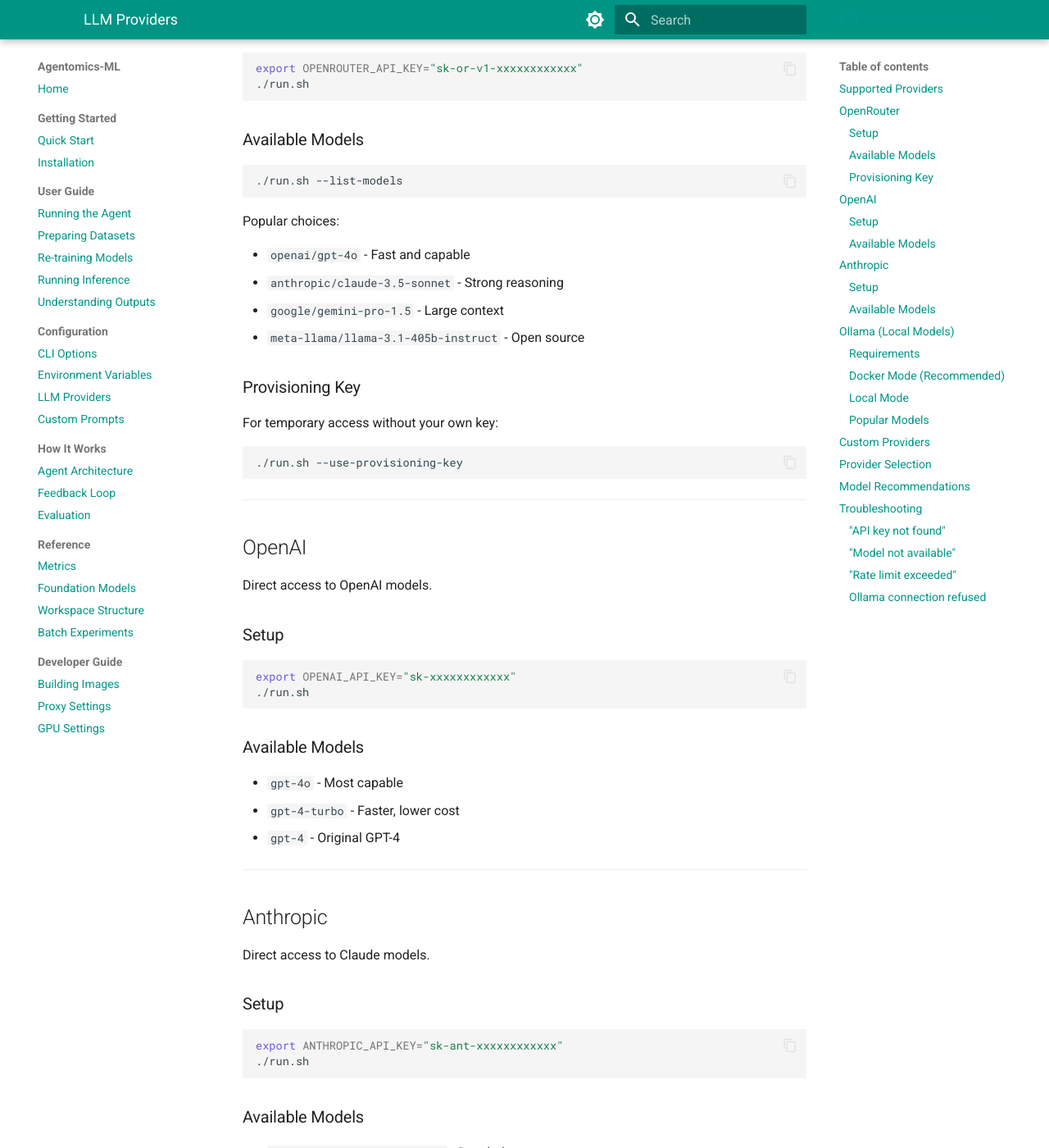
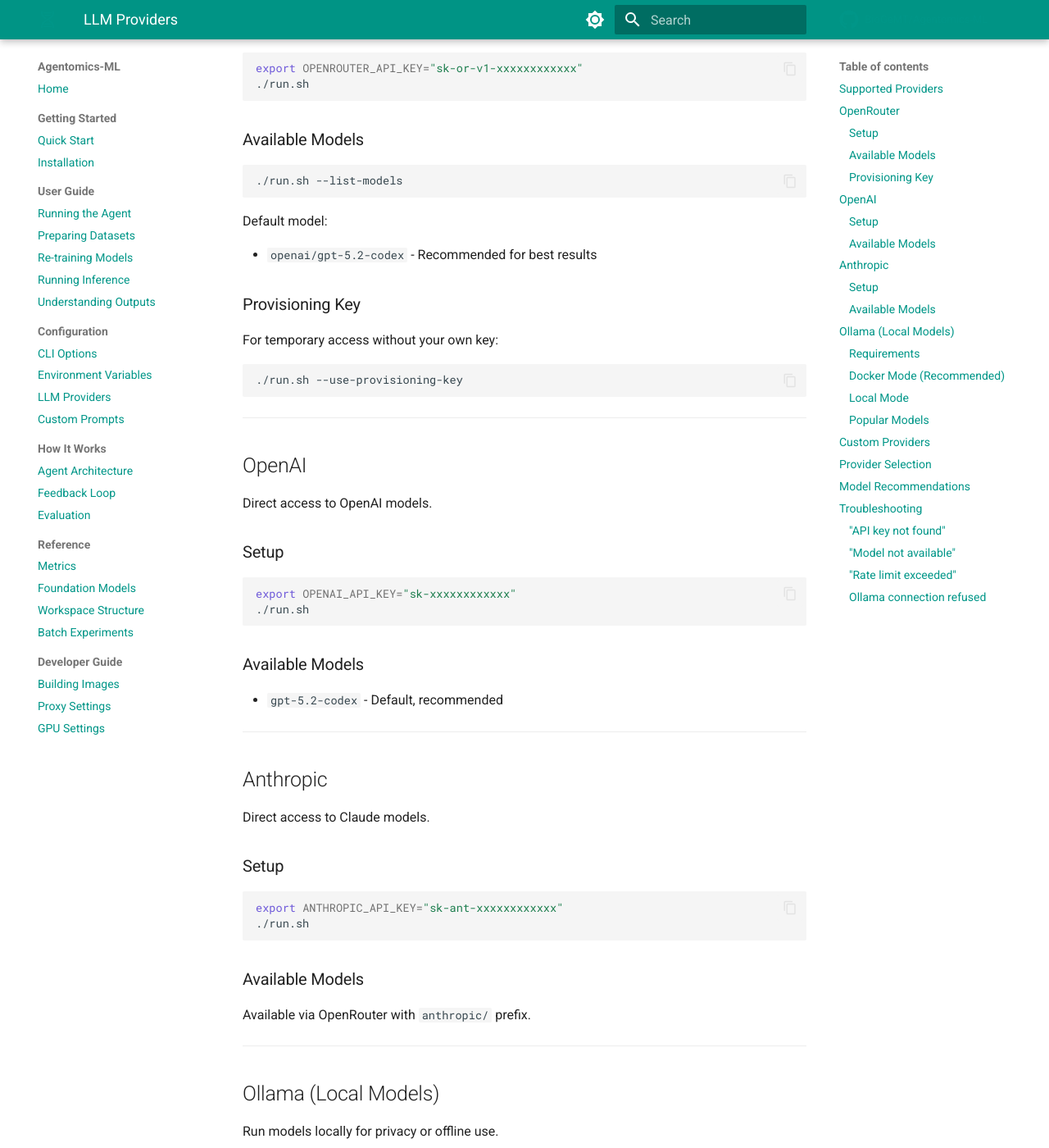
Before and after one commit to BioGeMT/agentomics-ml, an MkDocs documentation site: the page built from docs/configuration/providers.md, in a window 1280 px wide and 1400 px high, scrolled down 671 px. Shown: the whole window at 82% size. Built offline with MkDocs 1.6.1 and Material for MkDocs 9.7.7, drawn with Linux system fonts in a browser that asks for light colours; comment, search, counter and statistics services are not loaded; some of the changed text lies outside the part shown.

Commit message:
Update examples to use gpt-5.2-codex

````diff
--- a/docs/configuration/providers.md
+++ b/docs/configuration/providers.md
@@ -7,9 +7,9 @@
 | Provider | Environment Variable | Models |
 |----------|---------------------|--------|
 | [OpenRouter](https://openrouter.ai/) | `OPENROUTER_API_KEY` | 100+ models |
-| [OpenAI](https://openai.com/) | `OPENAI_API_KEY` | GPT-4, GPT-4o, etc. |
+| [OpenAI](https://openai.com/) | `OPENAI_API_KEY` | gpt-5.2-codex |
 | [Anthropic](https://anthropic.com/) | `ANTHROPIC_API_KEY` | Claude 3.5, Claude 3, etc. |
-| [Ollama](https://ollama.ai/) | Local setup | Llama, Mixtral, etc. |
+| [Ollama](https://ollama.ai/) | Local setup | Local models |
 
 ## OpenRouter
 
@@ -28,12 +28,9 @@
 ./run.sh --list-models
 ```
 
-Popular choices:
+Default model:
 
-- `openai/gpt-4o` - Fast and capable
-- `anthropic/claude-3.5-sonnet` - Strong reasoning
-- `google/gemini-pro-1.5` - Large context
-- `meta-llama/llama-3.1-405b-instruct` - Open source
+- `openai/gpt-5.2-codex` - Recommended for best results
 
 ### Provisioning Key
 
@@ -58,9 +55,7 @@
 
 ### Available Models
 
-- `gpt-4o` - Most capable
-- `gpt-4-turbo` - Faster, lower cost
-- `gpt-4` - Original GPT-4
+- `gpt-5.2-codex` - Default, recommended
 
 ---
 
@@ -77,9 +72,7 @@
 
 ### Available Models
 
-- `claude-3-5-sonnet-20241022` - Best balance
-- `claude-3-opus-20240229` - Most capable
-- `claude-3-haiku-20240307` - Fastest
+Available via OpenRouter with `anthropic/` prefix.
 
 ---
 
@@ -90,7 +83,7 @@
 ### Requirements
 
 1. Install [Ollama](https://ollama.ai/)
-2. Pull a model: `ollama pull llama3.1:70b`
+2. Pull a model: `ollama pull <model-name>`
 
 ### Docker Mode (Recommended)
 
@@ -126,10 +119,7 @@
 
 ### Popular Models
 
-- `llama3.1:70b` - Strong general purpose
-- `mixtral:8x7b` - Fast mixture of experts
-- `codellama:34b` - Code-focused
-- `deepseek-coder:33b` - Code generation
+Run `ollama list` to see available models.
 
 ---
 
@@ -172,10 +162,8 @@
 
 | Use Case | Recommended Model |
 |----------|-------------------|
-| Best quality | `anthropic/claude-3.5-sonnet` or `openai/gpt-4o` |
-| Budget-friendly | `openai/gpt-4o-mini` or `anthropic/claude-3-haiku` |
-| Privacy/Offline | `llama3.1:70b` via Ollama |
-| Large datasets | `google/gemini-pro-1.5` (long context) |
+| Default | `openai/gpt-5.2-codex` |
+| Privacy/Offline | Ollama local models |
 
 ---
 
````
Also changed, not shown: docs/configuration/cli-options.md (+11 -11 lines), docs/configuration/custom-prompts.md (+1 -1 lines), docs/reference/batch-runs.md (+6 -10 lines), docs/user-guide/running-agent.md (+2 -2 lines).
